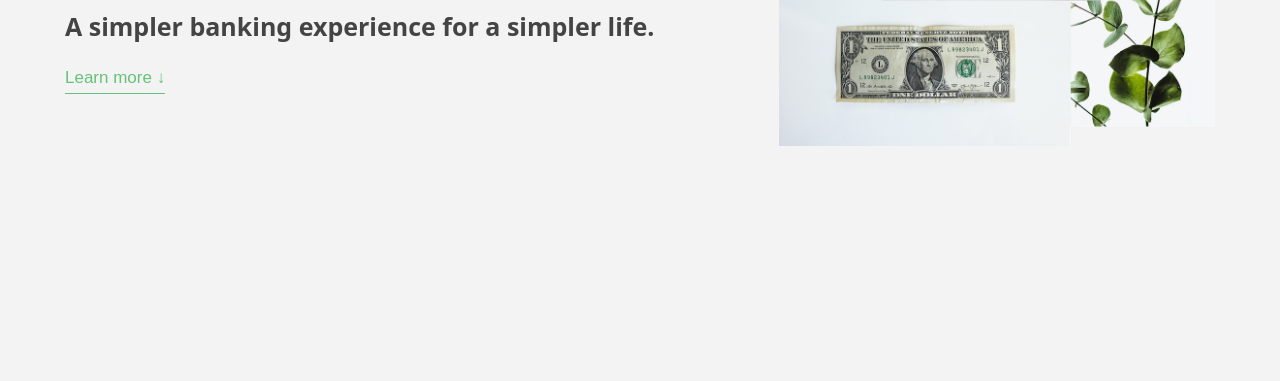
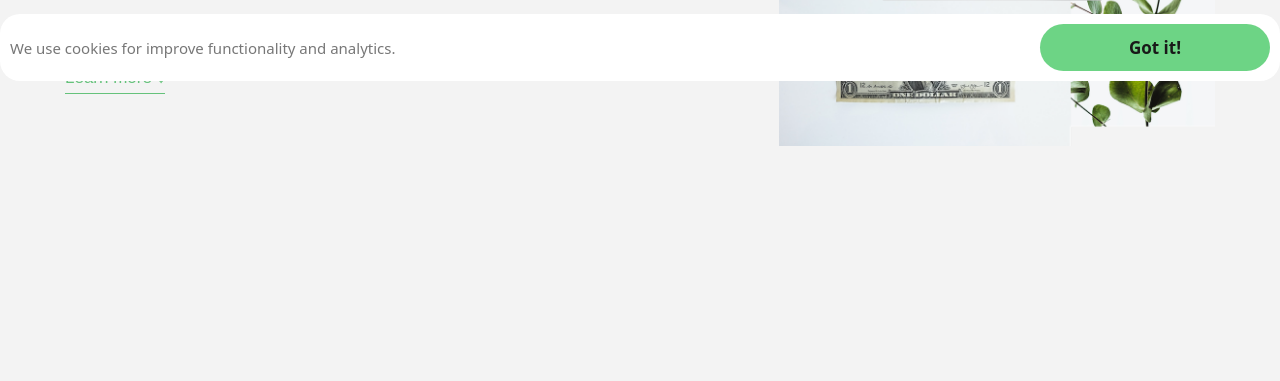
Before and after one commit to gustavommcv/Bankist-DOM, a website: page index.html in a window 1280 px wide. Shown: the part 719-1100 px from the top of the page. Drawn offline with Linux system fonts and the light colour scheme.

Commit message:
Section 1 adjustment + cookie button with js
Lecture 187, Selecting, creating and deleting elements

```diff
--- a/script.js
+++ b/script.js
@@ -34,3 +34,53 @@ document.addEventListener('keydown', function(event) {
         blurContainer.classList.toggle('active');
     }
 });
+
+// LECTURES
+
+// Selecting elements
+// console.log(document.documentElement);
+// console.log(document.body);
+// console.log(document.head);
+
+// console.log(document.querySelector('.header'));
+// console.log(document.querySelectorAll('.main__section'));
+
+// console.log(document.getElementById('section-1'));
+
+// console.log(document.getElementsByTagName('button'));
+
+// console.log(document.getElementsByClassName('main__section'));
+
+// Creating and inserting elements
+// .insertAdjacentHTML
+
+const header = document.querySelector('.body');
+
+const message = document.createElement('div');
+message.classList.add('cookie-message');
+// message.textContent = "We use cookies for improve functionality and analytics";
+message.innerHTML = `We use cookies for improve functionality and analytics. <button class="button button-green button-cookie">Got it!</button>`;
+
+// First child
+// document.body.prepend(message);
+
+// Last child
+document.body.append(message);
+
+// Before body as a sibling
+// document.body.before(message);
+
+// after body as a sibling
+// document.body.after(message);
+
+// Delete elementts
+const cookieButton = document.querySelector('.button-cookie');
+
+cookieButton.addEventListener('click', function() {
+
+    //Old way
+    // message.parentElement.removeChild(message)
+
+    // New way
+    message.remove();
+});
--- a/source/stylesheets/pages/_home.scss
+++ b/source/stylesheets/pages/_home.scss
@@ -188,7 +188,7 @@
     }
 
     #section-1__container {
-        height: 80rem;
+        height: 90rem;
     }
 
     .bg-green {
@@ -201,11 +201,6 @@
 }
 
 @include respond(phone) {
-
-    #section-1__container {
-        height: 70rem;
-    }
-
     #section-1__title {
         font-size: 4rem;
         margin-bottom: 2.5rem;
@@ -471,5 +466,29 @@
     .main__slider {
         padding-left: 3rem;
     }
+}
 
+// COOKIE MESSAGE
+
+.cookie-message {
+    display: flex;
+    align-items: center;
+    justify-content: space-between;
+    width: 100%;
+    background-color: white;
+    color: #777777;
+    font-size: 1.5rem;
+    font-weight: 400;
+
+    border-radius: 20px;
+
+    position: fixed;
+    bottom: 0;
+    padding: 1rem;
 }
+
+.button-cookie {
+    margin-right: 0;
+    padding-right: 1rem;
+    padding-left: 1rem;
+}
```
Also changed, not shown: build/stylesheets/index.css, 1 other file.
